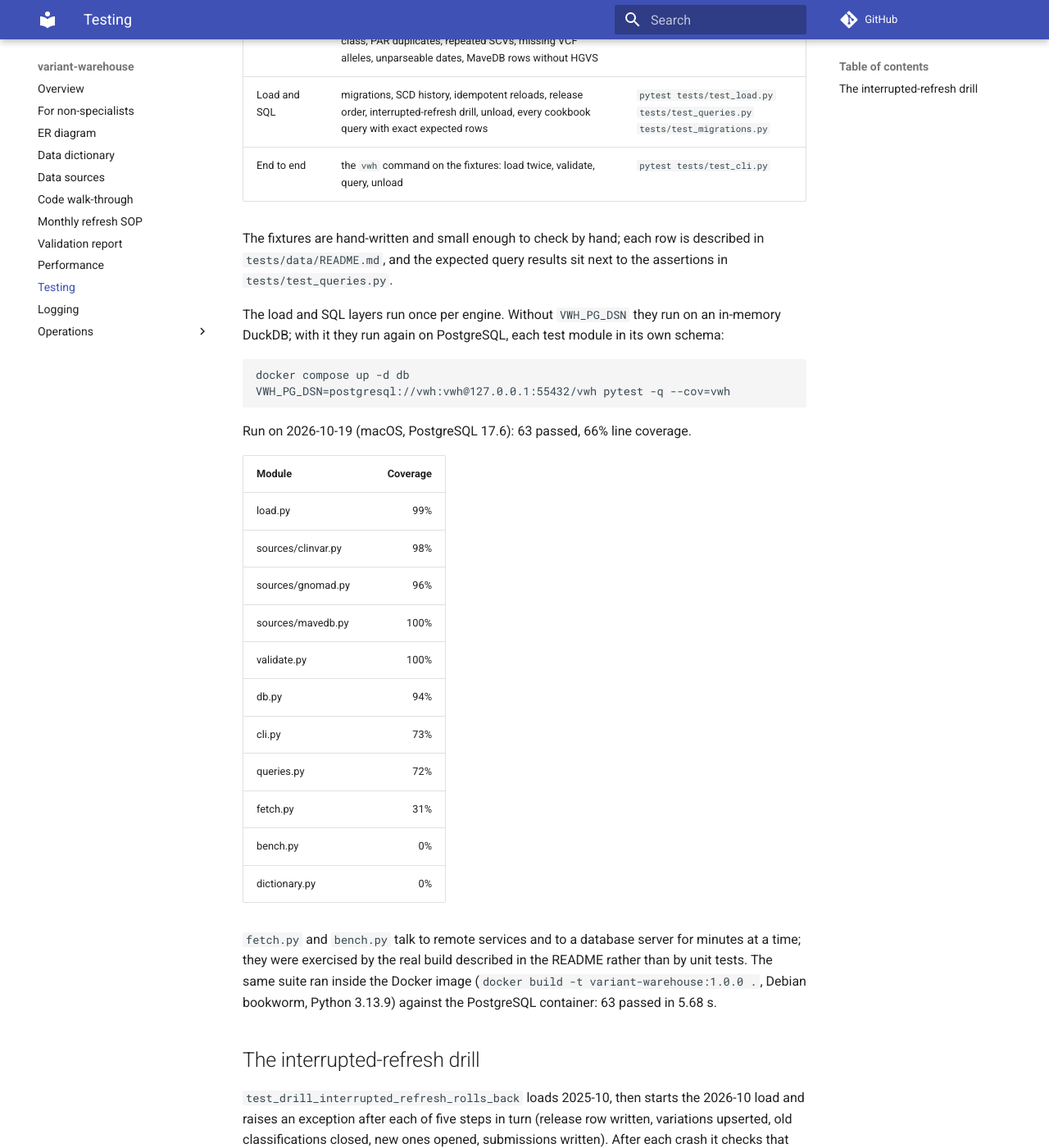
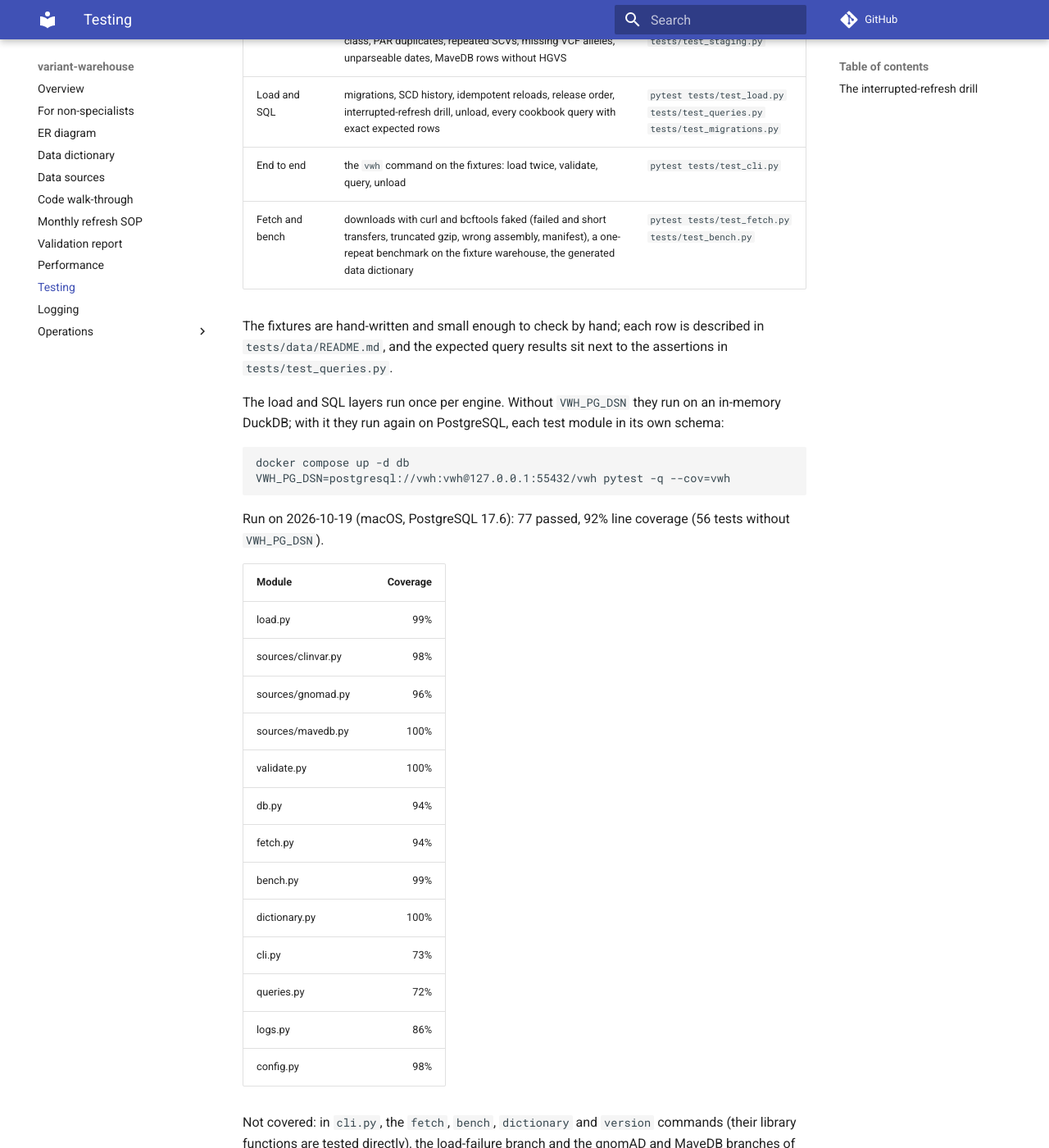
Before and after one commit to Daneshpajouh/clinvar-history, an MkDocs documentation site: the page built from docs/testing.md, in a window 1280 px wide and 1400 px high, scrolled down 260 px. Shown: the whole window at 82% size. Built offline with MkDocs 1.6.1 and Material for MkDocs 9.7.7, drawn with Linux system fonts in a browser that asks for light colours; comment, search, counter and statistics services are not loaded; some of the changed text lies outside the part shown.

Commit message:
Release 1.0.1: cite verified data terms, record new test coverage

````diff
--- a/docs/testing.md
+++ b/docs/testing.md
@@ -7,6 +7,7 @@ Three layers, each with one command.
 | Unit | parsing rules: class mapping, HGVS name parsing, variant class, PAR duplicates, repeated SCVs, missing VCF alleles, unparseable dates, MaveDB rows without HGVS | `pytest tests/test_staging.py` |
 | Load and SQL | migrations, SCD history, idempotent reloads, release order, interrupted-refresh drill, unload, every cookbook query with exact expected rows | `pytest tests/test_load.py tests/test_queries.py tests/test_migrations.py` |
 | End to end | the `vwh` command on the fixtures: load twice, validate, query, unload | `pytest tests/test_cli.py` |
+| Fetch and bench | downloads with curl and bcftools faked (failed and short transfers, truncated gzip, wrong assembly, manifest), a one-repeat benchmark on the fixture warehouse, the generated data dictionary | `pytest tests/test_fetch.py tests/test_bench.py` |
 
 The fixtures are hand-written and small enough to check by hand; each row
 is described in `tests/data/README.md`, and the expected query results sit
@@ -21,7 +22,8 @@ docker compose up -d db
 VWH_PG_DSN=postgresql://vwh:vwh@127.0.0.1:55432/vwh pytest -q --cov=vwh
 ```
 
-Run on 2026-10-19 (macOS, PostgreSQL 17.6): 63 passed, 66% line coverage.
+Run on 2026-10-19 (macOS, PostgreSQL 17.6): 77 passed, 92% line coverage
+(56 tests without `VWH_PG_DSN`).
 
 | Module | Coverage |
 | --- | ---: |
@@ -31,17 +33,18 @@ Run on 2026-10-19 (macOS, PostgreSQL 17.6): 63 passed, 66% line coverage.
 | sources/mavedb.py | 100% |
 | validate.py | 100% |
 | db.py | 94% |
+| fetch.py | 94% |
+| bench.py | 99% |
+| dictionary.py | 100% |
 | cli.py | 73% |
 | queries.py | 72% |
-| fetch.py | 31% |
-| bench.py | 0% |
-| dictionary.py | 0% |
+| logs.py | 86% |
+| config.py | 98% |
 
-`fetch.py` and `bench.py` talk to remote services and to a database server
-for minutes at a time; they were exercised by the real build described in
-the README rather than by unit tests. The same suite ran inside the Docker
-image (`docker build -t variant-warehouse:1.0.0 .`, Debian bookworm,
-Python 3.13.9) against the PostgreSQL container: 63 passed in 5.68 s.
+Not covered: in `cli.py`, the `fetch`, `bench`, `dictionary` and `version`
+commands (their library functions are tested directly), the load-failure
+branch and the gnomAD and MaveDB branches of `stage`; in `queries.py`, the
+CSV and table printers.
 
 ## The interrupted-refresh drill
 
--- a/pyproject.toml
+++ b/pyproject.toml
@@ -4,7 +4,7 @@ build-backend = "setuptools.build_meta"
 
 [project]
 name = "variant-warehouse"
-version = "1.0.0"
+version = "1.0.1"
 description = "SQL-first variant knowledge warehouse for ClinVar, gnomAD, MaveDB, ENCODE and HPRC data on DuckDB and PostgreSQL"
 readme = "README.md"
 license = "Apache-2.0"
--- a/src/vwh/__init__.py
+++ b/src/vwh/__init__.py
@@ -1,3 +1,3 @@
 """Versioned ClinVar, gnomAD and MaveDB warehouse on DuckDB and PostgreSQL."""
 
-__version__ = "1.0.0"
+__version__ = "1.0.1"
````
Also changed, not shown: CHANGELOG.md (+21 -0 lines), docs/data_sources.md (+4 -2 lines), docs/performance.md (+4 -1 lines), .zenodo.json, 3 other files.
